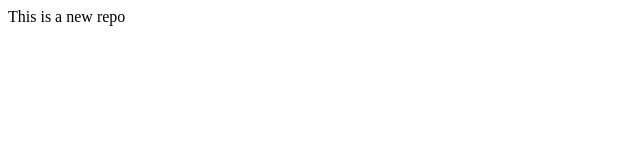
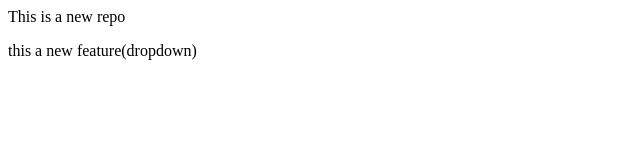
Before and after one commit to PriyabrataDutta24/LocalRepo, a plain HTML site: page index.html in a window 1280 px wide. Shown: the whole page, without its empty margins (0-640 px from the left). Drawn offline with Linux system fonts and the light colour scheme.

Commit message:
Add dropdown

```diff
--- a/index.html
+++ b/index.html
@@ -1 +1,2 @@
 <p>This is a new repo</p>
+<p>this a new feature(dropdown)</p>
```
